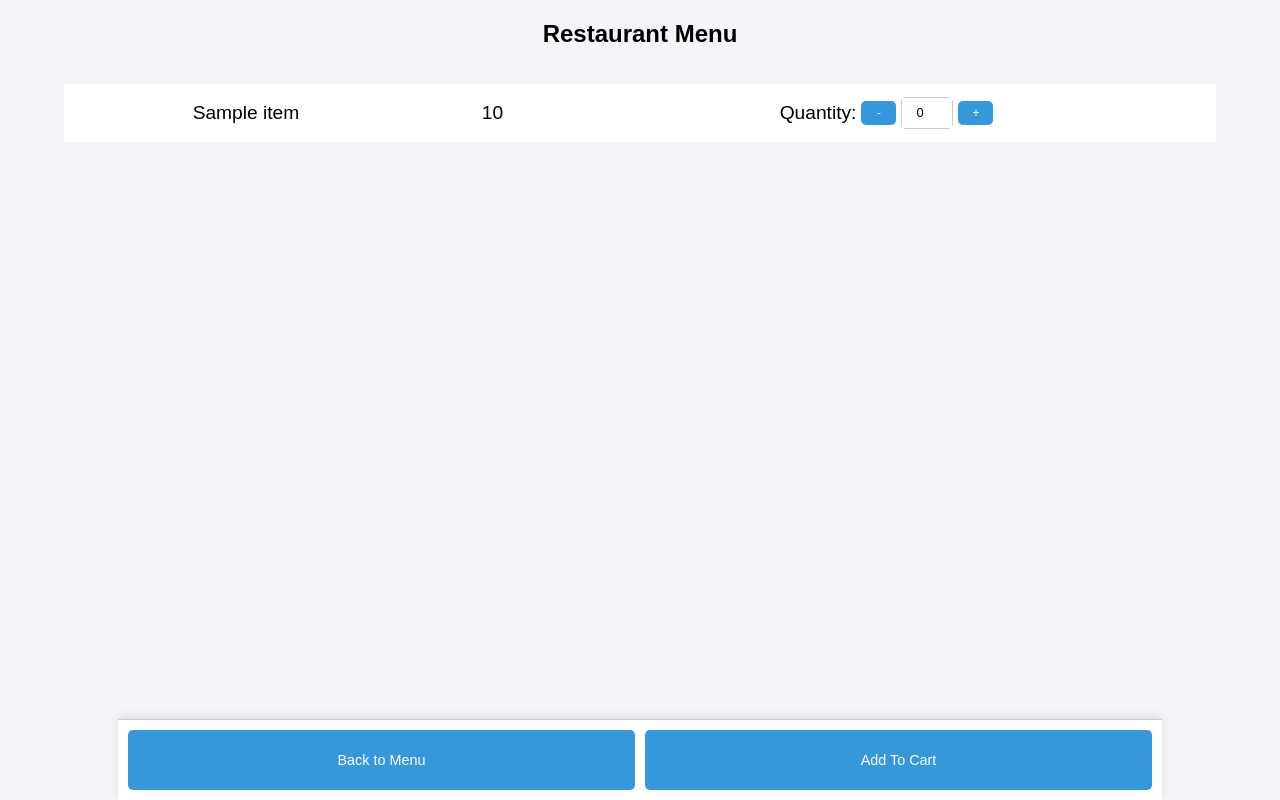
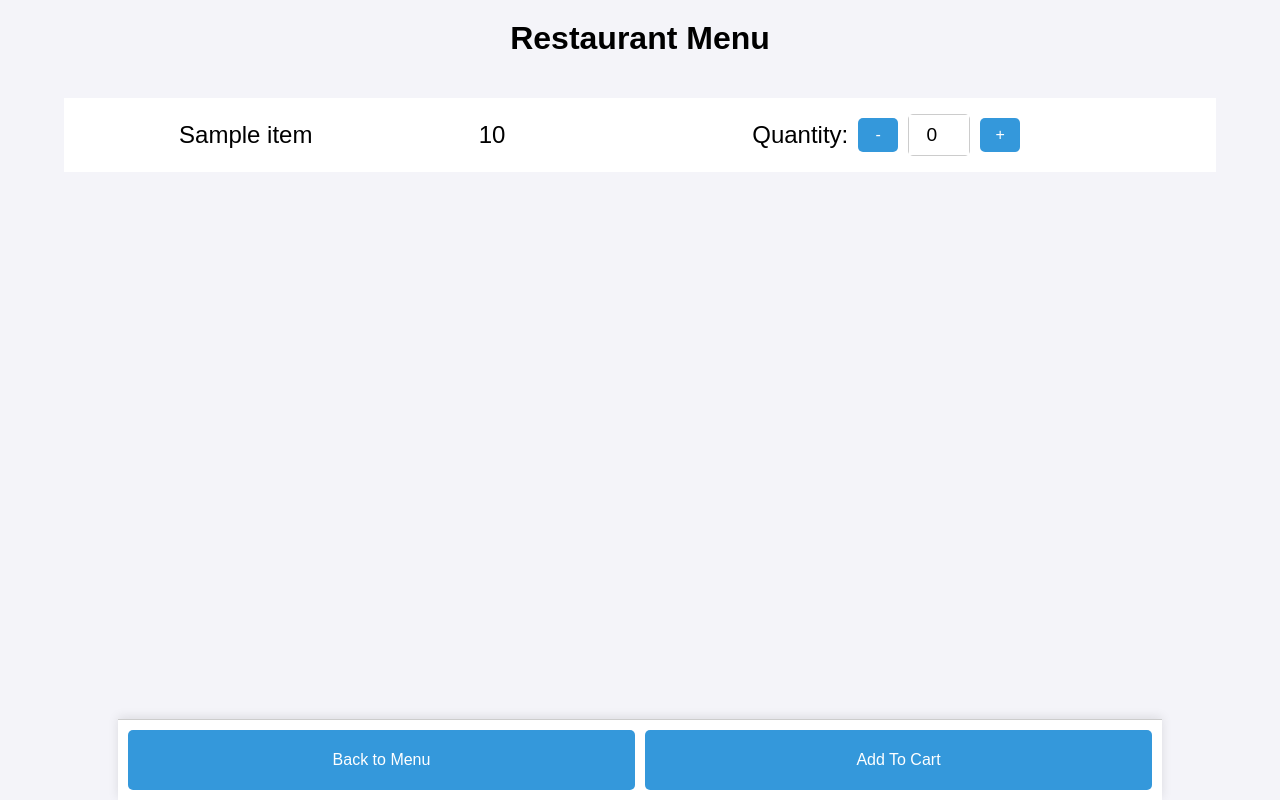
Before and after one commit to dk1604/AnnapurnaOrderManagement, a Flask app: template src/templates/index.html in a window 1280 px wide. Run offline with Flask 3, Linux system fonts and the light colour scheme; the template is opened without the code that fills it: most values are stand-ins (such as "Sample title", 1, 10 or a date in 2020); parts of the project's set-up code (start-up, migrations or seed data) failed here and were passed over.

Commit message:
Update index.html

```diff
--- a/src/templates/index.html
+++ b/src/templates/index.html
@@ -19,7 +19,7 @@
 h1 {
     text-align: center;
     margin-top: 20px;
-            font-size: 1.5rem;
+    font-size: 2rem; /* Increased font size for the title */
 }
 
 table {
@@ -27,35 +27,45 @@
     margin: 20px auto;
     border-collapse: collapse;
     max-width: 100%;
-            margin-bottom: 80px;
+    margin-bottom: 80px; /* Prevent content from hiding behind fixed grid */
 }
 
 td {
-            padding: 0.8rem;
+    padding: 1rem; /* Increased padding for better spacing */
     text-align: center;
     border: none;
     background-color: #fff;
-            font-size: 1.2rem;
+    font-size: 1.5rem; /* Increased font size for the table content */
     max-width: 300px;
+}
+
+.item-name {
+    font-size: 1.7rem; /* Increased font size for item name */
+    font-weight: bold;
+}
+
+.price {
+    font-size: 1.6rem; /* Increased font size for price */
+    color: #3498db; /* Added color to the price */
 }
 
 .quantity-container {
     display: flex;
     justify-content: center;
     align-items: center;
-            gap: 5px;
+    gap: 10px; /* Increased gap between buttons */
 }
 
 .quantity-button {
     background-color: #3498db;
     color: white;
     border: none;
-            padding: 0.3rem 0.5rem;
-            font-size: 0.8rem;
+    padding: 0.5rem 0.8rem; /* Increased padding for buttons */
+    font-size: 1rem; /* Increased button font size */
     cursor: pointer;
     border-radius: 5px;
     transition: background-color 0.3s;
-            width: 35px;
+    width: 40px; /* Slightly larger button size */
 }
 
 .quantity-button:hover {
@@ -66,8 +76,8 @@
     display: flex;
     justify-content: center;
     align-items: center;
-            width: 50px;
-            height: 30px;
+    width: 60px; /* Increased width of quantity box */
+    height: 40px; /* Increased height of quantity box */
     border: 1px solid #ccc;
     border-radius: 5px;
     background-color: #fff;
@@ -77,7 +87,7 @@
     border: none;
     text-align: center;
     width: 100%;
-            font-size: 0.8rem;
+    font-size: 1.2rem; /* Increased font size for quantity */
     height: 100%;
     outline: none;
     padding: 0;
@@ -108,7 +118,7 @@
     background-color: #3498db;
     color: white;
     border: none;
-            font-size: 0.9rem;
+    font-size: 1rem; /* Increased font size for grid buttons */
     cursor: pointer;
     border-radius: 5px;
     transition: background-color 0.3s;
```
Also changed, not shown: other parts of src/templates/index.html (+35 -18 lines). Lines whose indentation alone changed are shown as unchanged.
